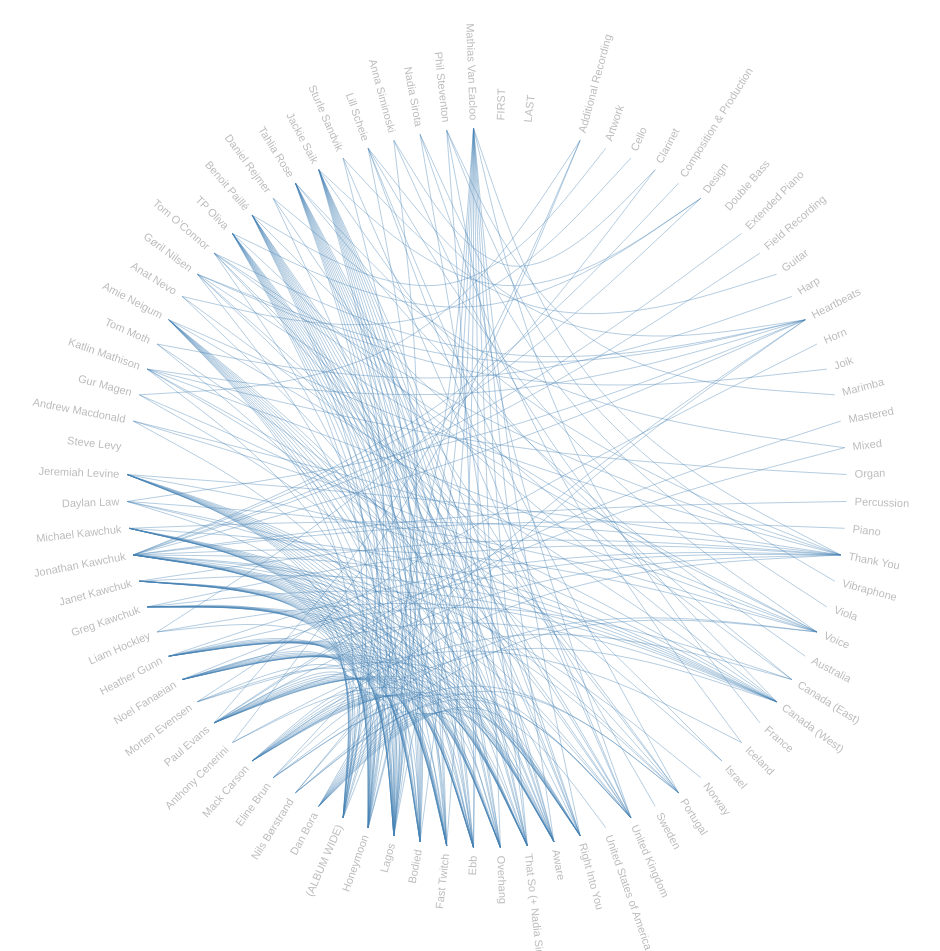
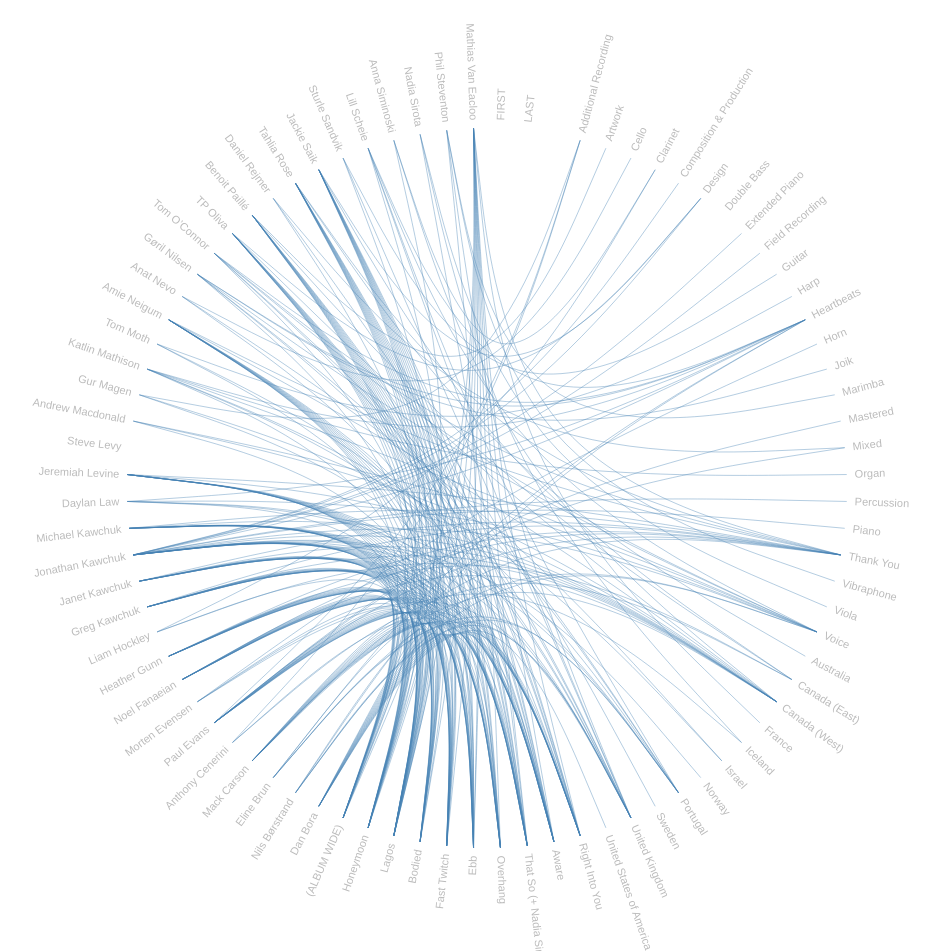
Before and after one commit to watts1/Viz, a plain HTML site: page index.html in a window 1280 px wide. Shown: the top 951 px of the page, without its empty margins (1-941 px from the left). Drawn offline with nearby package versions, Linux system fonts and the light colour scheme.

Commit message:
changed curve

```diff
--- a/index.html
+++ b/index.html
@@ -61,7 +61,7 @@ var cluster = d3.cluster()
     .size([360, innerRadius]);
 
 var line = d3.radialLine()
-    .curve(d3.curveBundle.beta(0.5))
+    .curve(d3.curveBundle.beta(0.85))
     .radius(function(d) { return d.y; })
     .angle(function(d) { return d.x / 180 * Math.PI; });
 
```
